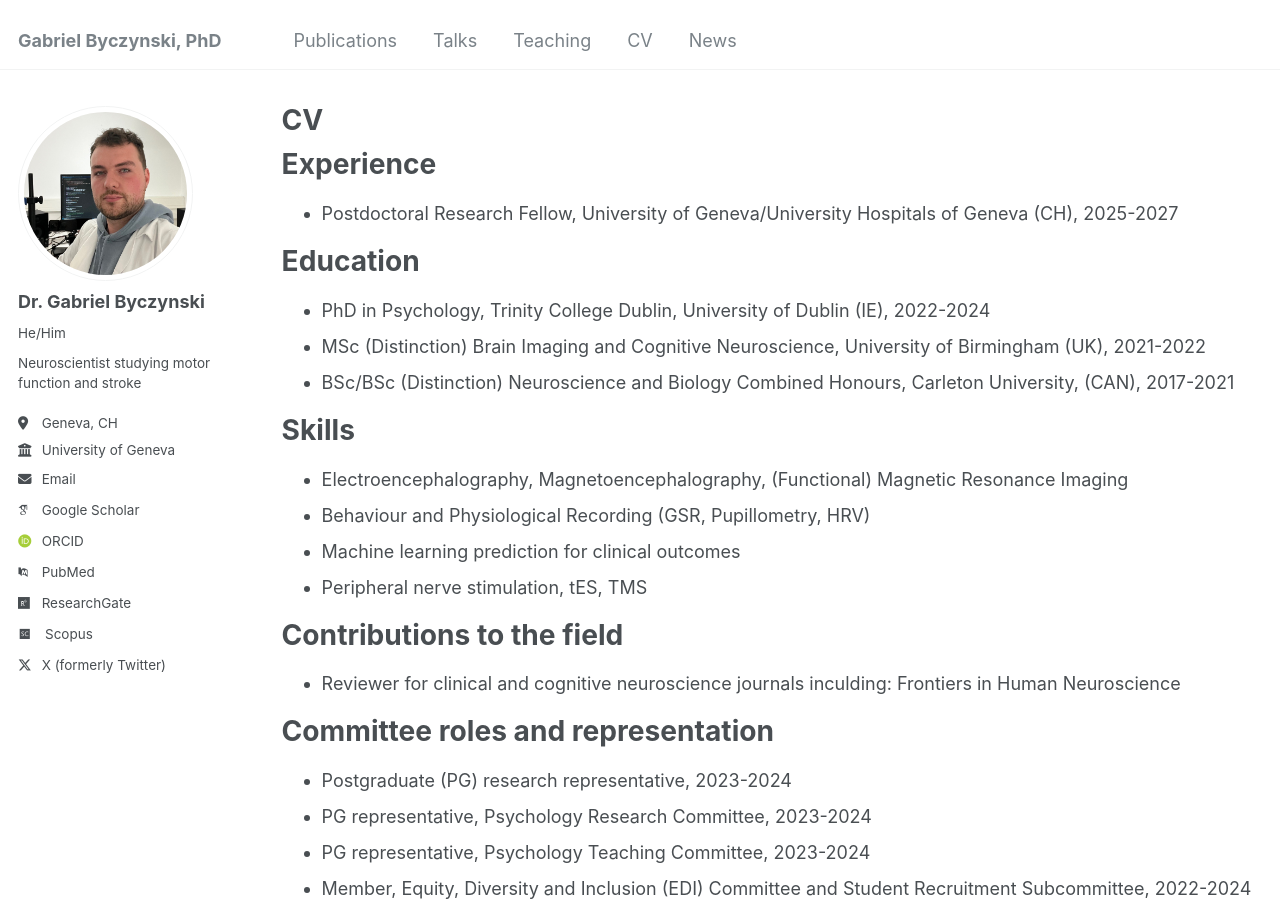
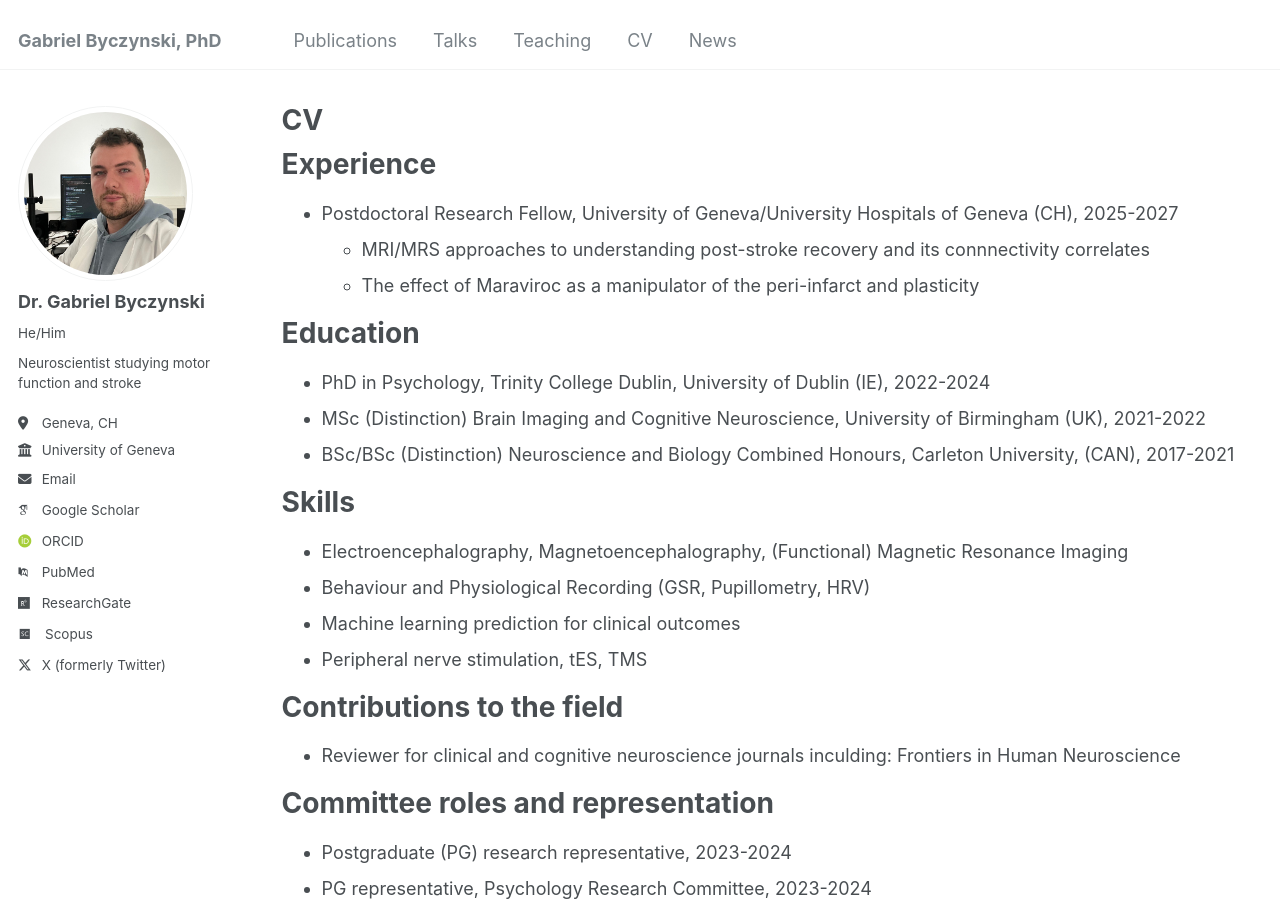
Before and after one commit to gabebyczynski/gabebyczynski.github.io, a Jekyll site: the page built from _pages/cv.md, in a window 1280 px wide and 900 px high. Built offline with Jekyll 4.4.1, drawn with Linux system fonts in a browser that asks for light colours; some web fonts are replaced.

Commit message:
Update cv.md

```diff
--- a/_pages/cv.md
+++ b/_pages/cv.md
@@ -12,6 +12,8 @@ redirect_from:
 Experience
 ======
 * Postdoctoral Research Fellow, University of Geneva/University Hospitals of Geneva (CH), 2025-2027
+  - MRI/MRS approaches to understanding post-stroke recovery and its connnectivity correlates
+  - The effect of Maraviroc as a manipulator of the peri-infarct and plasticity
 
 Education
 ======
```
